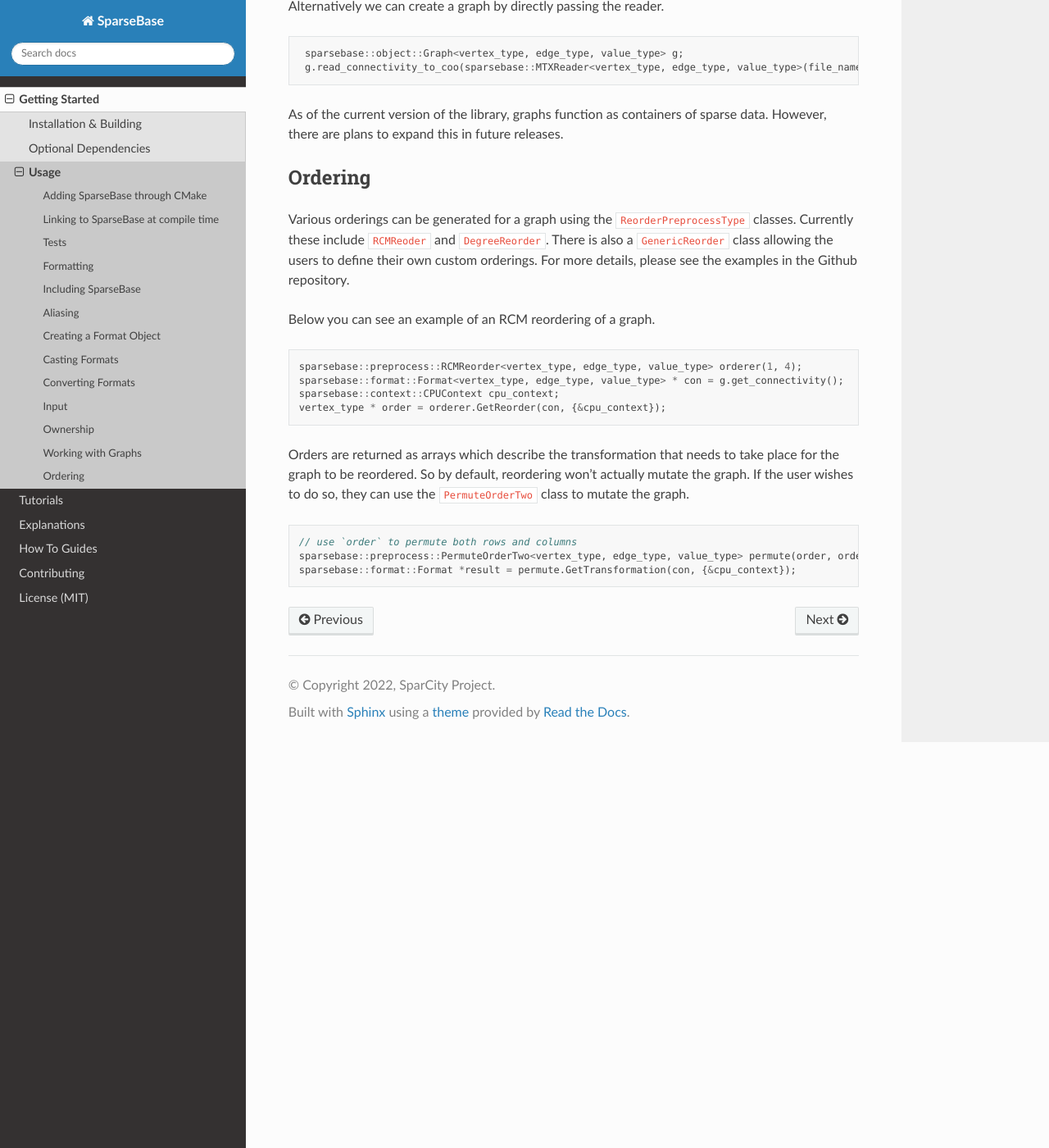
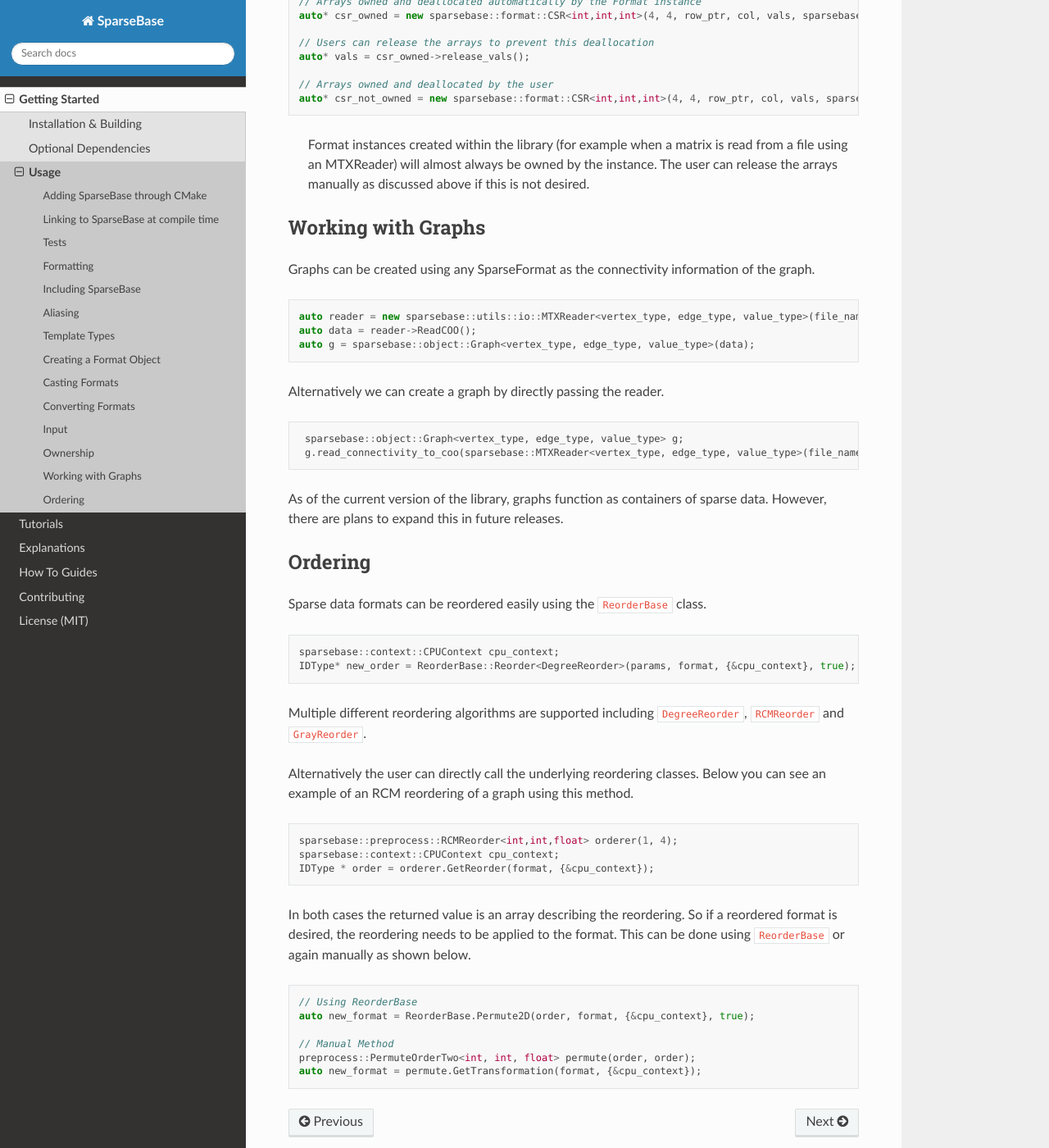
Before and after one commit to sparcityeu/SparseBase, a Sphinx documentation site: the page built from docs/pages/getting_started/usage.md, in a window 1280 px wide and 1400 px high, scrolled down 6001 px. Shown: the whole window at 82% size. Built offline with Sphinx 7.4.7 and the Read the Docs theme 2.0.0, drawn with Linux system fonts in a browser that asks for light colours; pages that are not in the unit, such as notebooks, are missing from menus; some of the changed text lies outside the part shown.

Commit message:
Updated the ordering section of getting_started, small tweaks on other docs

````diff
--- a/docs/pages/getting_started/usage.md
+++ b/docs/pages/getting_started/usage.md
@@ -84,7 +84,7 @@ This can be useful to reduce compile times if the header only build is being use
 
 SparseBase classes and namespaces are named in a rather verbose way.
 This is done to keep things well-structured during development.
-However users may find it difficult to work with.
+However, users may find it difficult to work with.
 In such cases the namespaces can be aliased using the C++11 `using` keyword.
 
 
@@ -97,6 +97,22 @@ using sbob = sparsebase::object;
 using sbpe = sparsebase::preprocess;
 using sbco = sparsebase::context;
 using sbut = sparsebase::utils;
+```
+
+## Template Types
+
+To be flexible, efficient and safe, SparseBase classes take most of the types they use as
+template parameters. However, users may find this difficult to work with.
+In such cases, the commonly used types can be combined in a `#define` statement for ease of use.
+
+```cpp
+// Definitions
+#define iif int,int,float
+#define iid int,int,double
+#define iii int,int,int
+
+// Usage
+CSR<iif> csr = ...;
 ```
 
 
@@ -129,6 +145,11 @@ int vals[6] = {10, 20, 30, 40, 50, 60};
 
 // Unlike the previous example we are storing integer type values here
 auto coo = new sparsebase::format::COO<int,int,int>(6, 6, 6, row, col, vals);
+```
+
+```{note}
+SparseBase is designed with HPC users in mind, so the underlying arrays of the formats
+are always accessible through the various get_... functions.
 ```
 
 
@@ -266,25 +288,33 @@ As of the current version of the library, graphs function as containers of spars
 
 ## Ordering
 
-Various orderings can be generated for a graph using the ``ReorderPreprocessType`` classes.
-Currently these include ``RCMReoder`` and ``DegreeReorder``. There is also a ``GenericReorder`` class
-allowing the users to define their own custom orderings. For more details, please see the examples
-in the Github repository.
+Sparse data formats can be reordered easily using the `ReorderBase` class.
 
-Below you can see an example of an RCM reordering of a graph.
 ```cpp
-sparsebase::preprocess::RCMReorder<vertex_type, edge_type, value_type> orderer(1, 4);
-sparsebase::format::Format<vertex_type, edge_type, value_type> * con = g.get_connectivity();
 sparsebase::context::CPUContext cpu_context;
-vertex_type * order = orderer.GetReorder(con, {&cpu_context});
+IDType* new_order = ReorderBase::Reorder<DegreeReorder>(params, format, {&cpu_context}, true);
 ```
 
-Orders are returned as arrays which describe the transformation that needs to take place for the graph to be reordered.
-So by default, reordering won't actually mutate the graph. If the user wishes to do so, they can use the `PermuteOrderTwo` class
-to mutate the graph.
+Multiple different reordering algorithms are supported including `DegreeReorder`, `RCMReorder` and `GrayReorder`.
+
+Alternatively the user can directly call the underlying reordering classes.
+Below you can see an example of an RCM reordering of a graph using this method.
 
 ```cpp
-// use `order` to permute both rows and columns
-sparsebase::preprocess::PermuteOrderTwo<vertex_type, edge_type, value_type> permute(order, order);
-sparsebase::format::Format *result = permute.GetTransformation(con, {&cpu_context});
+sparsebase::preprocess::RCMReorder<int,int,float> orderer(1, 4);
+sparsebase::context::CPUContext cpu_context;
+IDType * order = orderer.GetReorder(format, {&cpu_context});
 ```
+
+In both cases the returned value is an array describing the reordering.
+So if a reordered format is desired, the reordering needs to be applied to the format.
+This can be done using `ReorderBase` or again manually as shown below.
+
+```cpp
+// Using ReorderBase
+auto new_format = ReorderBase.Permute2D(order, format, {&cpu_context}, true);
+
+// Manual Method
+preprocess::PermuteOrderTwo<int, int, float> permute(order, order);
+auto new_format = permute.GetTransformation(format, {&cpu_context});
+```
````
Also changed, not shown: other parts of docs/pages/getting_started/usage.md (+2 -1 lines), docs/pages/getting_started/installation_building.md (+9 -3 lines), docs/pages/getting_started/optional_dependencies.md (+2 -2 lines).
